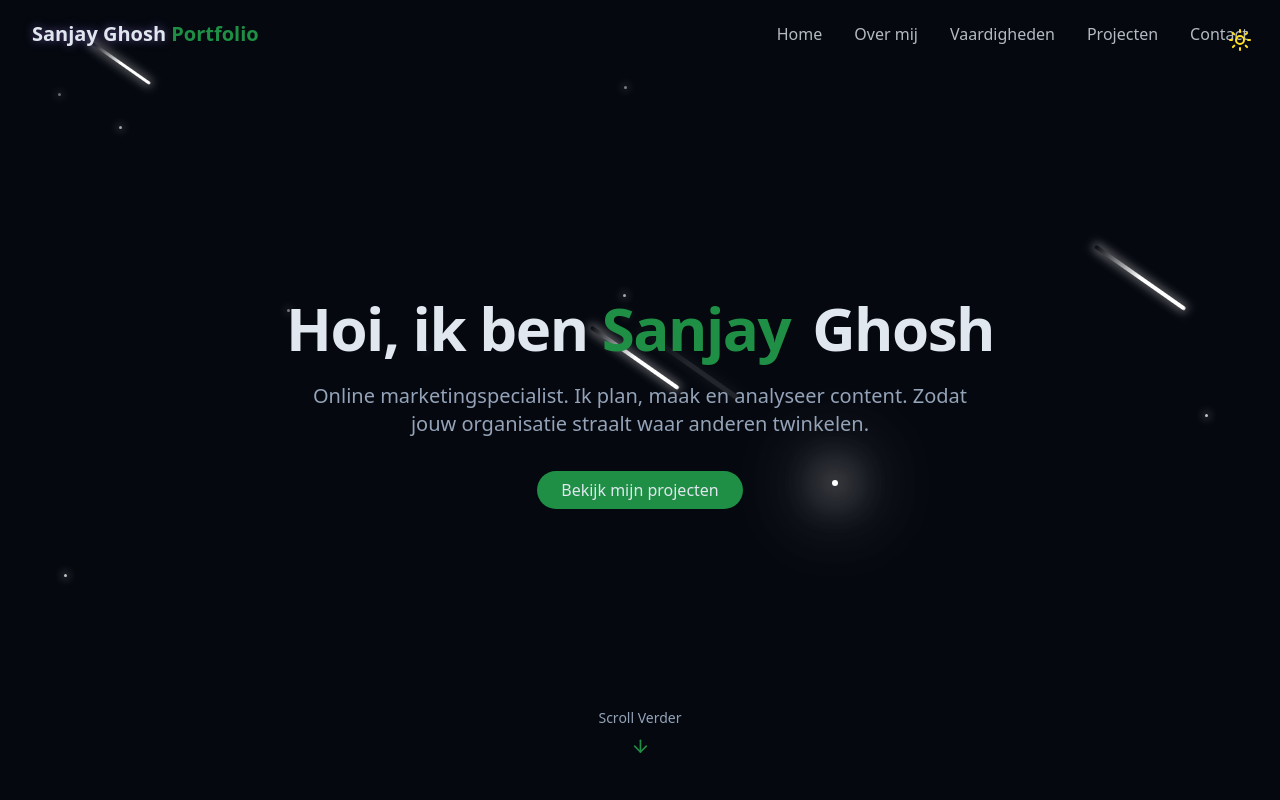
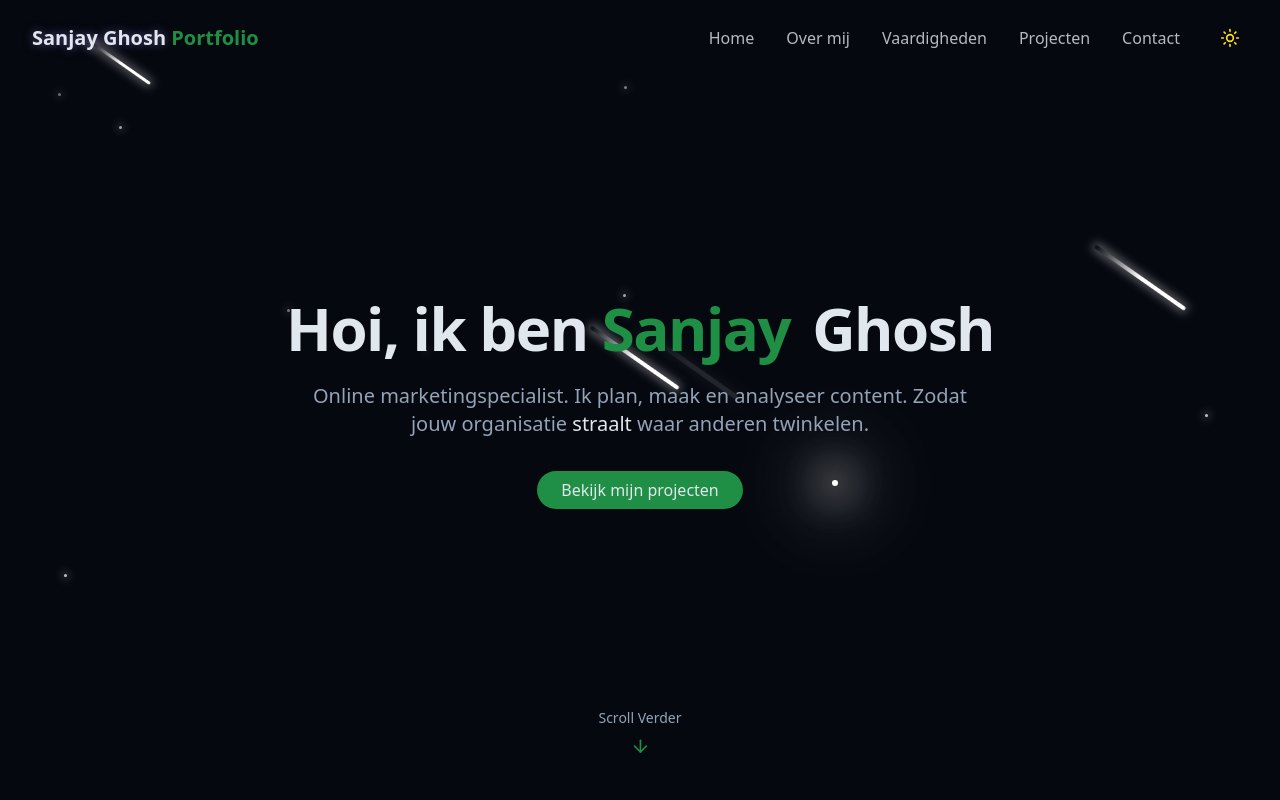
Before and after one commit to Sharkmaaan/portfolio-website, a React (Vite) app: page / in a window 1280 px wide. Shown: the top 800 px of the page. Built offline with nearby package versions, Linux system fonts and the light colour scheme.

Commit message:
Fix themetoggle spacing by putting it into the navbar and issue with menu animation triggering on mobile

```diff
--- a/src/components/HeroSection.jsx
+++ b/src/components/HeroSection.jsx
@@ -11,9 +11,9 @@ export const HeroSection = () => {
                 </h1>
                 <p className= "text-lg md:text-xl max-w-2xl mx-auto opacity-0 animate-fade-in-delay-3">
                     <span className="text-muted-foreground">Online marketingspecialist. Ik plan, maak en analyseer content. Zodat jouw organisatie </span>
-                    <span className="text-muted-foreground dark:text-white dark:text-glow-strong"> straalt </span>
+                    <span className=""> straalt </span>
                     <span className="text-muted-foreground">waar anderen </span>
-                    <span className="text-muted-foreground dark:animate-pulse-subtle">twinkelen.</span>
+                    <span className="text-muted-foreground animate-pulse-subtle">twinkelen.</span>
                 </p>
                 <div className="pt-4 opacity-0 animate-fade-in-delay-4">
                     <a href="#projecten" className="cosmic-button" >
--- a/src/components/NavBar.jsx
+++ b/src/components/NavBar.jsx
@@ -1,6 +1,6 @@
 import { cn } from "@/lib/utils";
 import { useEffect, useState } from "react";
-import { Menu, X } from "lucide-react";
+import { Menu, X, Sun, Moon } from "lucide-react";
 
 const navItems = [
     {name: "Home", href: "#hero"},
@@ -13,6 +13,7 @@ const navItems = [
 export const NavBar = () => {
         const [isScrolled, setIsScrolled] = useState(false)
         const [isMenuOpen, setIsMenuOpen] = useState(false)
+        const [isDarkmode, setIsDarkmode] = useState(true)
 
         useEffect(() => {
             const handleScroll = () => {
@@ -23,11 +24,40 @@ export const NavBar = () => {
             return () => window.removeEventListener("scroll", handleScroll)
 
         }, [])
+
+        /* Check for stored theme preference, default to dark */
+        useEffect(() => {
+            const storedTheme = localStorage.getItem("theme");
+            if (storedTheme === "light") {
+                setIsDarkmode(false);
+                document.documentElement.classList.remove("dark");
+            } else {
+                // Default to dark mode
+                setIsDarkmode(true);
+                document.documentElement.classList.add("dark");
+                if (!storedTheme) {
+                    localStorage.setItem("theme", "dark");
+                }
+            }
+        }, []);
+
+        /* Toggle between light and dark themes */
+        const toggleTheme = () => {
+            if (isDarkmode) {
+                document.documentElement.classList.remove("dark");
+                localStorage.setItem("theme", "light");
+                setIsDarkmode(false);
+            } else {
+                document.documentElement.classList.add("dark");
+                localStorage.setItem("theme", "dark");
+                setIsDarkmode(true);
+            }
+        }
     return (
         <nav
         className={cn(
             "fixed w-full z-40 transition-all duration-300",
-            isScrolled ? "py-3 bg-background/80 backdrop-blur-md shadow-xs" : "py-5"
+            isScrolled ? "md:py-3 md:bg-background/80 md:backdrop-blur-md md:shadow-xs py-5" : "py-5"
 
         )}
         >
@@ -41,7 +71,7 @@ export const NavBar = () => {
                 </a>
 
                 {/* desktop nav */}
-                <div className = "hidden md:flex space-x-8">
+                <div className = "hidden md:flex items-center space-x-8">
                     {navItems.map((item, key) => (
                         <a
                             key={key}
@@ -51,6 +81,17 @@ export const NavBar = () => {
                             {item.name}
                         </a>
                     ))}
+                    <button
+                        onClick={toggleTheme}
+                        className="p-2 rounded-full transition-colors duration-300 focus:outline-hidden"
+                        aria-label="Toggle theme"
+                    >
+                        {isDarkmode ? (
+                            <Sun className="h-5 w-5 text-yellow-300" />
+                        ) : (
+                            <Moon className="h-5 w-5 text-black" fill="currentColor"/>
+                        )}
+                    </button>
                 </div>
 
                 {/* mobile nav */}
@@ -81,6 +122,17 @@ export const NavBar = () => {
                                 {item.name}
                             </a>
                         ))}
+                        <button
+                            onClick={toggleTheme}
+                            className="p-2 rounded-full transition-colors duration-300 focus:outline-hidden self-center"
+                            aria-label="Toggle theme"
+                        >
+                            {isDarkmode ? (
+                                <Sun className="h-6 w-6 text-yellow-300" />
+                            ) : (
+                                <Moon className="h-6 w-6 text-black" fill="currentColor"/>
+                            )}
+                        </button>
                     </div>
                 </div>
 
--- a/src/pages/Home.jsx
+++ b/src/pages/Home.jsx
@@ -1,4 +1,3 @@
-import { ThemeToggle } from "../components/ThemeToggle";
 import { StarBackground } from "@/components/StarBackground";
 import { NavBar } from "../components/NavBar";
 import { HeroSection } from "../components/HeroSection";
@@ -10,8 +9,6 @@ import { Footer } from "../components/Footer";
 
 export const Home = () => {
     return <div className="min-h-screen bg-background text-foreground overflow-x-hidden">
-        {/* Theme Toggle */}
-         < ThemeToggle />
         {/* Background Effects */}
         < StarBackground />
         {/* Navbar */}
```
